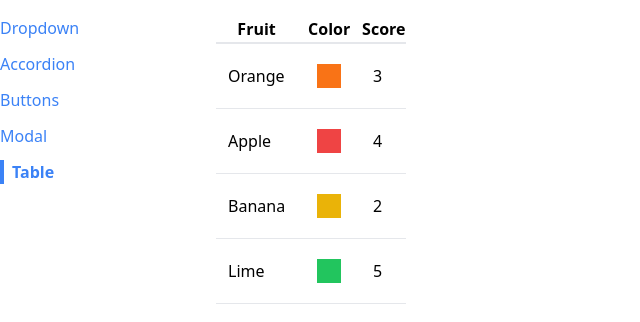
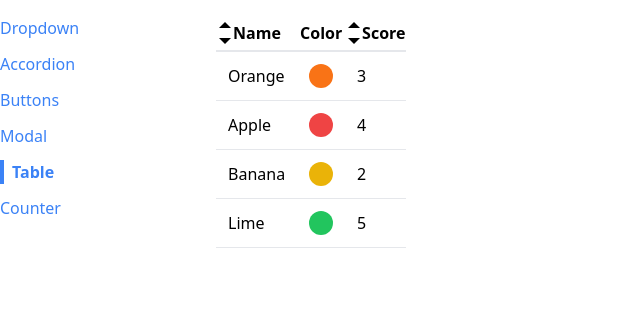
Before and after one commit to JonathanRudd/react-components, a React (Create React App) app: page /table in a window 1280 px wide. Shown: the top 322 px of the page, without its empty margins (0-640 px from the left). Built offline with nearby package versions, Linux system fonts and the light colour scheme.

Commit message:
added form to counter comp

```diff
--- a/src/App.js
+++ b/src/App.js
@@ -5,6 +5,7 @@ import DropdownPage from "./pages/DropdownPage";
 import ButtonPage from "./pages/ButtonPage";
 import ModalPage from "./pages/ModalPage";
 import TablePage from "./pages/TablePage";
+import CounterPage from "./pages/CounterPage";
 
 function App() {
 
@@ -27,6 +28,9 @@ function App() {
         <Route path="/table">
           <TablePage />
         </Route>
+        <Route path="/counter">
+          <CounterPage initialCount={10} />
+        </Route>
       </div>
     </div>
   );
--- a/src/components/Sidebar.js
+++ b/src/components/Sidebar.js
@@ -6,7 +6,8 @@ function Sidebar() {
     { label: "Accordion", path: "/accordion" },
     { label: "Buttons", path: "/buttons" },
     { label: "Modal", path: "/modal"},
-    { label: "Table", path: "/table"}
+    { label: "Table", path: "/table"},
+    { label: "Counter", path: "/counter"}
   ];
 
   const renderedLinks = links.map((link) => {
--- /dev/null
+++ b/src/components/SortableTable.js
@@ -0,0 +1,75 @@
+
+import Table from "./Table";
+import { GoTriangleDown, GoTriangleUp } from "react-icons/go";
+import useSort from "../hooks/use-sort";
+
+function SortableTable(props) {
+
+  const { config, data } = props;
+  const {
+    sortOrder,
+    sortBy,
+    sortedData,
+    setSortColumn,
+  } = useSort(data, config);
+
+
+  const updatedConfig = config.map((column) => {
+    if (!column.sortValue) {
+      return column;
+    }
+    return {
+      ...column,
+      header: () => (
+        <th className="cursor-pointer hover:bg-gray-100" onClick={() => setSortColumn(column.label)}>
+          <div className="flex items-center">
+            {getIcons(column.label, sortBy, sortOrder)}
+            {column.label}
+          </div>
+        </th>
+      ),
+    };
+  });
+
+
+
+  return (
+    <div>
+      <Table {...props} data={sortedData} config={updatedConfig} />
+    </div>
+  );
+}
+
+function getIcons(label, sortBy, sortOrder) {
+  if (label !== sortBy) {
+    return (
+      <div>
+        <GoTriangleUp className="" />
+        <GoTriangleDown className="" />
+      </div>
+    );
+  }
+
+  if (sortOrder === null) {
+    return (
+      <div>
+        <GoTriangleUp className="" />
+        <GoTriangleDown className="" />
+      </div>
+    );
+  } else if (sortOrder === "asc") {
+    return (
+      <div>
+        <GoTriangleUp className="" />
+      </div>
+    );
+  } else if (sortOrder === "desc") {
+    return (
+      <div>
+        <GoTriangleDown className="" />
+      </div>
+    );
+  }
+}
+
+export default SortableTable;
--- a/src/components/Table.js
+++ b/src/components/Table.js
@@ -1,14 +1,26 @@
+import { Fragment }from "react";
 
+function Table({ data, config, keyFn }) {
+  const renderedHeaders = config.map((column, index) => {
+    if (column.header) {
+      return <Fragment key={`header-${index}`}>{column.header()}</Fragment>;
+    }
 
-function Table({ data }) {
-  const renderedRows = data.map((object) => {
+    return <th key={`header-${index}`}>{column.label}</th>;
+  });
+
+  const renderedRows = data.map((rowData, index) => {
+    const renderedCells = config.map((column, columnIndex) => {
+      return (
+        <td className="p-3" key={`cell-${index}-${columnIndex}`}>
+          {column.render(rowData)}
+        </td>
+      );
+    });
+
     return (
-      <tr className="border-b" key={object.name}>
-        <td className="p-3">{object.name}</td>
-        <td className="p-3">
-          <div className={`p-3 m-2 ${object.color}`}></div>
-        </td>
-        <td className="p-3">{object.score}</td>
+      <tr className="border-b" key={`row-${index}-${keyFn(rowData)}`}>
+        {renderedCells}
       </tr>
     );
   });
@@ -17,14 +29,10 @@ function Table({ data }) {
     <table className="table-auto border-spacing-2">
       <thead>
         <tr className="border-b-2">
-          <th>Fruit</th>
-          <th>Color</th>
-          <th>Score</th>
+          {renderedHeaders}
         </tr>
       </thead>
-      <tbody>
-        {renderedRows}
-      </tbody>
+      <tbody>{renderedRows}</tbody>
     </table>
   );
 }
--- /dev/null
+++ b/src/hooks/use-counter.js
@@ -0,0 +1,19 @@
+import { useState, useEffect } from 'react';
+
+function useCounter( initialCount ) {
+  const [count, setCount] = useState(initialCount);
+
+    useEffect(() => {
+      console.log(count);
+    }, [count]);
+
+  const increment = () => {
+    setCount(count + 1);
+  };
+
+  return {
+    count,
+    increment,  }
+};
+
+export default useCounter;
--- /dev/null
+++ b/src/hooks/use-sort.js
@@ -0,0 +1,54 @@
+import { useState } from "react";
+
+function useSort(data, config) {
+  const [sortOrder, setSortOrder] = useState(null);
+  const [sortBy, setSortBy] = useState(null);
+
+  const setSortColumn = (label) => {
+    if(sortBy && label !== sortBy) {
+      setSortOrder("asc");
+      setSortBy(label);
+      return;
+    }
+
+    if (sortOrder === null) {
+      setSortOrder("asc");
+      setSortBy(label);
+    } else if (sortOrder === "asc") {
+      setSortOrder("desc");
+      setSortBy(label);
+    } else if (sortOrder === "desc") {
+      setSortOrder(null);
+      setSortBy(null);
+    }
+  };
+
+  // Sort the data if sortOrder and sortBy are not null
+  // copy the data prop
+  // find the sortValue function for the sortBy column
+  let sortedData = data;
+  if (sortOrder && sortBy) {
+    const { sortValue } = config.find((column) => column.label === sortBy);
+    sortedData = [...data].sort((a, b) => {
+      const valueA = sortValue(a);
+      const valueB = sortValue(b);
+
+      const reverseOrder = sortOrder === "asc" ? -1 : 1;
+
+      if (typeof valueA === "string") {
+        return valueA.localeCompare(valueB) * reverseOrder;
+      } else {
+        return (valueA - valueB) * reverseOrder;
+      }
+    });
+  }
+
+  return {
+    sortOrder,
+    sortBy,
+    sortedData,
+    setSortColumn,
+  };
+}
+
+export default useSort;
--- /dev/null
+++ b/src/pages/CounterPage.js
@@ -0,0 +1,51 @@
+import { useState } from "react";
+import Button from "../components/Button";
+import Panel from "../components/Panel";
+// import useCounter from '../hooks/use-counter';
+
+function CounterPage({ initialCount }) {
+  const [count, setCount] = useState(initialCount);
+  const [valueToAdd, setValueToAdd] = useState(0);
+
+  const increment = () => {
+    setCount(count + 1);
+  };
+
+  const decrement = () => {
+    setCount(count - 1);
+  };
+
+  const handleChange = (event) => {
+    const value = parseInt(event.target.value) || 0;
+
+    setValueToAdd(value);
+  };
+  const handleSubmit = (event) => {
+    event.preventDefault();
+    setCount(count + valueToAdd);
+    setValueToAdd(0);
+  };
+
+  return (
+    <Panel className="m-3">
+      <h1 className="text-lg">Count is {count}</h1>
+      <div className="flex flex-row">
+        <Button onClick={increment}>Increment</Button>
+        <Button onClick={decrement}>Decrement</Button>
+      </div>
+
+      <form onSubmit={handleSubmit} className="flex flex-col">
+        <label className="text-lg">Add in bulk</label>
+        <input
+          value={valueToAdd || ""}
+          onChange={handleChange}
+          className="p-1 m-3 bg-gray-50 border border-gray-300"
+          type="number"
+        />
+        <Button>Submit</Button>
+      </form>
+    </Panel>
+  );
+}
+
+export default CounterPage;
--- a/src/pages/TablePage.js
+++ b/src/pages/TablePage.js
@@ -1,4 +1,4 @@
-import Table from "../components/Table";
+import SortableTable from "../components/SortableTable";
 
 function TablePage() {
   const data =[
@@ -8,10 +8,29 @@ function TablePage() {
     { name: "Lime", color: "bg-green-500", score: 5 },
   ]
 
+  const config = [
+    { label: "Name",
+      render: (fruit) => fruit.name,
+      sortValue: (fruit) => fruit.name,
+  },
+    { label: "Color",
+      render: (fruit) => <div className={`w-6 h-6 rounded-full ${fruit.color}`}></div>,
+  },
+    { label: "Score",
+      render: (fruit) => fruit.score,
+      // Inside sortabletable
+      sortValue: (fruit) => fruit.score,
+    },
+  ];
+
+  const keyFn = (fruit) => {
+    return fruit.name
+  };
+
 
   return (
     <div>
-      <Table data={data}/>
+      <SortableTable data={data} config={config} keyFn={keyFn} />
     </div>
   );
 }
```
